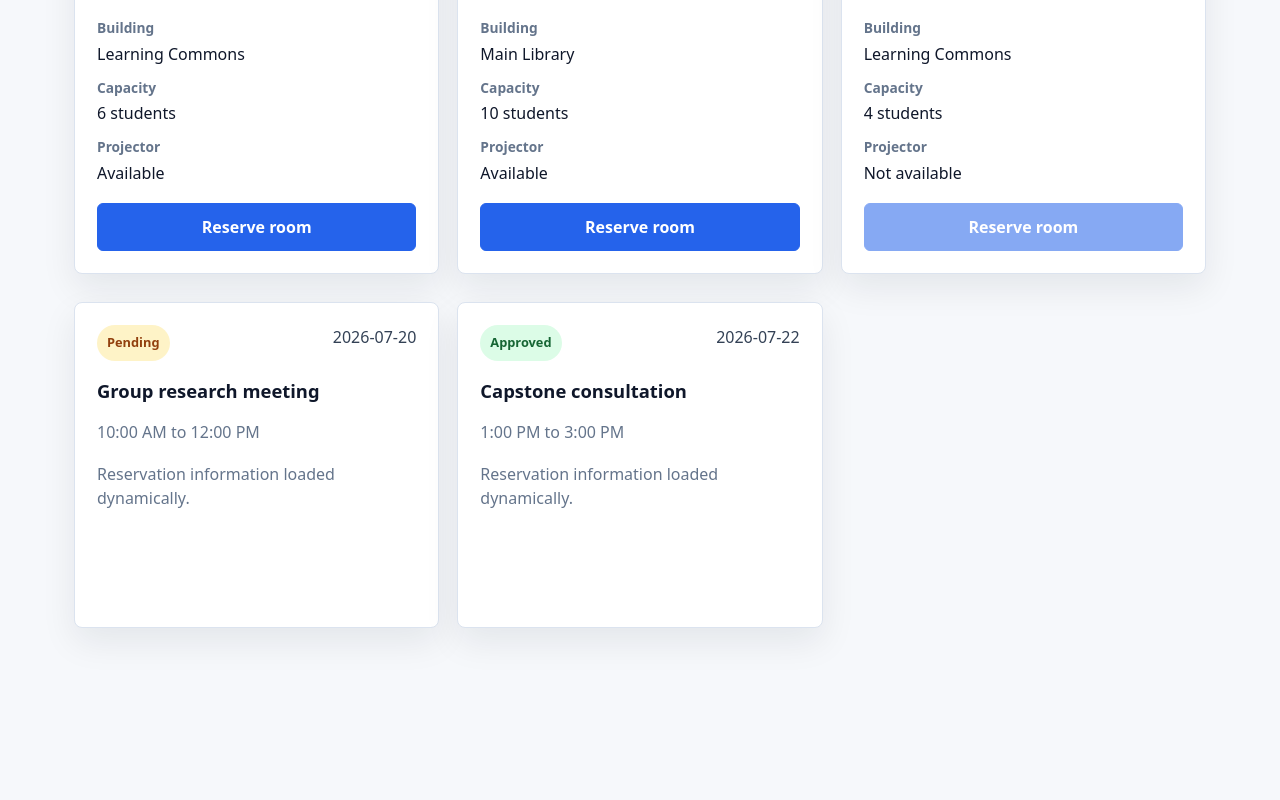
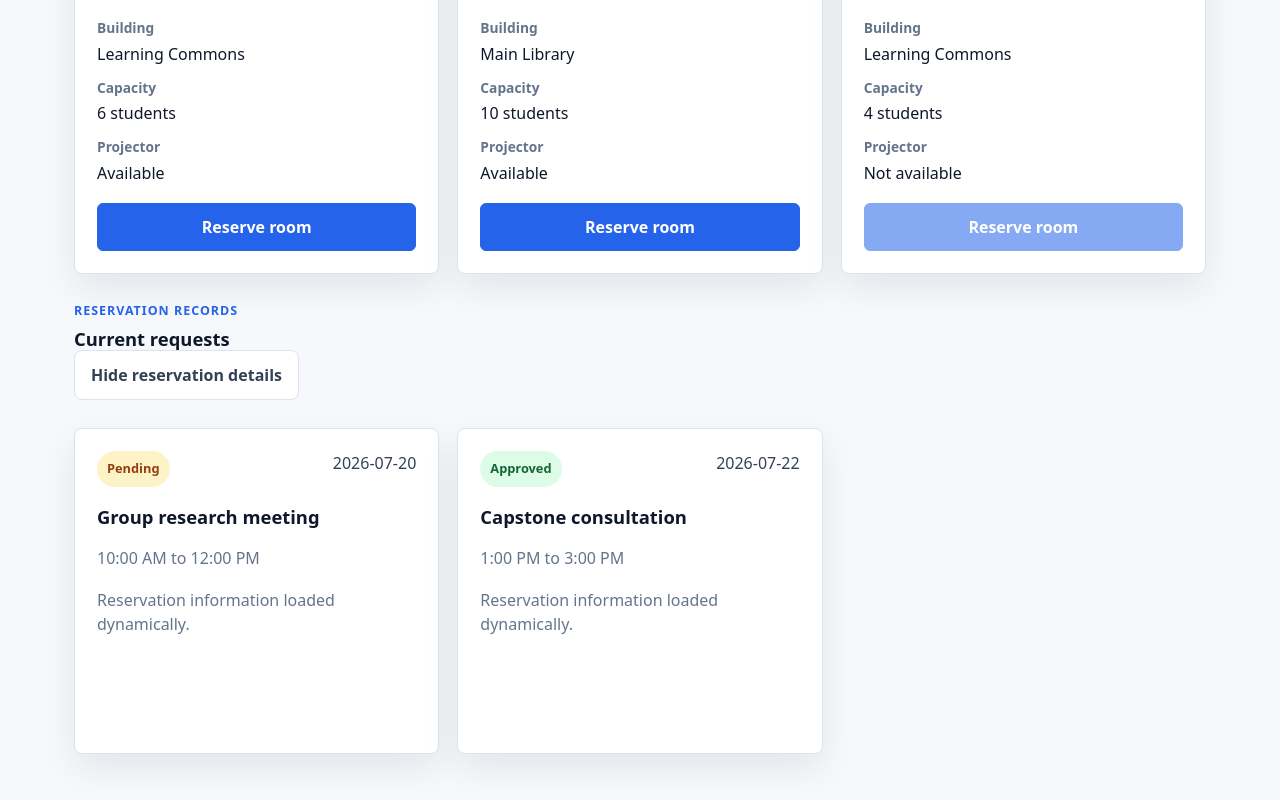
Before and after one commit to amseph/itelect4-project, a React (Vite) app: page / in a window 1280 px wide. Shown: the part 1068-1868 px from the top of the page. Before the commit the page ends 1744 px from the top, so only its background shows below. Built offline with nearby package versions, Linux system fonts and the light colour scheme.

Commit message:
Add reservation details toggle and search history

```diff
--- a/src/App.tsx
+++ b/src/App.tsx
@@ -3,6 +3,8 @@ import type { ChangeEvent } from 'react'
 import ReservationBadge from './components/ReservationBadge'
 import StudyRoomCard from './components/StudyRoomCard'
 import UserCard from './components/UserCard'
+import usePrevious from './hooks/usePrevious'
+import useToggle from './hooks/useToggle'
 import { ReservationStatus, Role } from './types'
 import type { Reservation, StudyRoom, User } from './types'
 import './App.css'
@@ -80,9 +82,13 @@ function App() {
   const [reservations, setReservations] = useState<Reservation[]>([])
   const [isLoading, setIsLoading] = useState<boolean>(true)
   const [searchTerm, setSearchTerm] = useState<string>('')
-  const searchInputRef = useRef<HTMLInputElement>(null)
   const [selectedUser, setSelectedUser] = useState<User | null>(null)
   const [selectedRoom, setSelectedRoom] = useState<StudyRoom | null>(null)
+
+  const searchInputRef = useRef<HTMLInputElement>(null)
+
+  const [showReservationDetails, toggleReservationDetails] = useToggle(true)
+  const previousSearchTerm = usePrevious(searchTerm)
 
   useEffect(() => {
     const timerId = window.setTimeout(() => {
@@ -202,6 +208,13 @@ function App() {
           {filteredRooms.length} room
           {filteredRooms.length === 1 ? '' : 's'} found
         </p>
+
+        {previousSearchTerm !== undefined &&
+          previousSearchTerm !== searchTerm && (
+            <p className="previous-search">
+              Previous search: "{previousSearchTerm || 'empty'}"
+            </p>
+          )}
       </section>
 
       <section className="component-grid" aria-label="Study rooms">
@@ -220,6 +233,24 @@ function App() {
         )}
       </section>
 
+      <section className="reservation-controls">
+        <div>
+          <p className="eyebrow">Reservation records</p>
+          <h2>Current requests</h2>
+        </div>
+
+        <button
+          className="secondary-button"
+          type="button"
+          onClick={toggleReservationDetails}
+        >
+          {showReservationDetails
+            ? 'Hide reservation details'
+            : 'Show reservation details'}
+        </button>
+      </section>
+
+      {showReservationDetails && (
         <section className="component-grid" aria-label="Reservations">
           {reservations.map((reservation) => (
             <ReservationBadge
@@ -230,6 +261,7 @@ function App() {
             </ReservationBadge>
           ))}
         </section>
+      )}
     </main>
   )
 }
```
Lines whose indentation alone changed are shown as unchanged.
